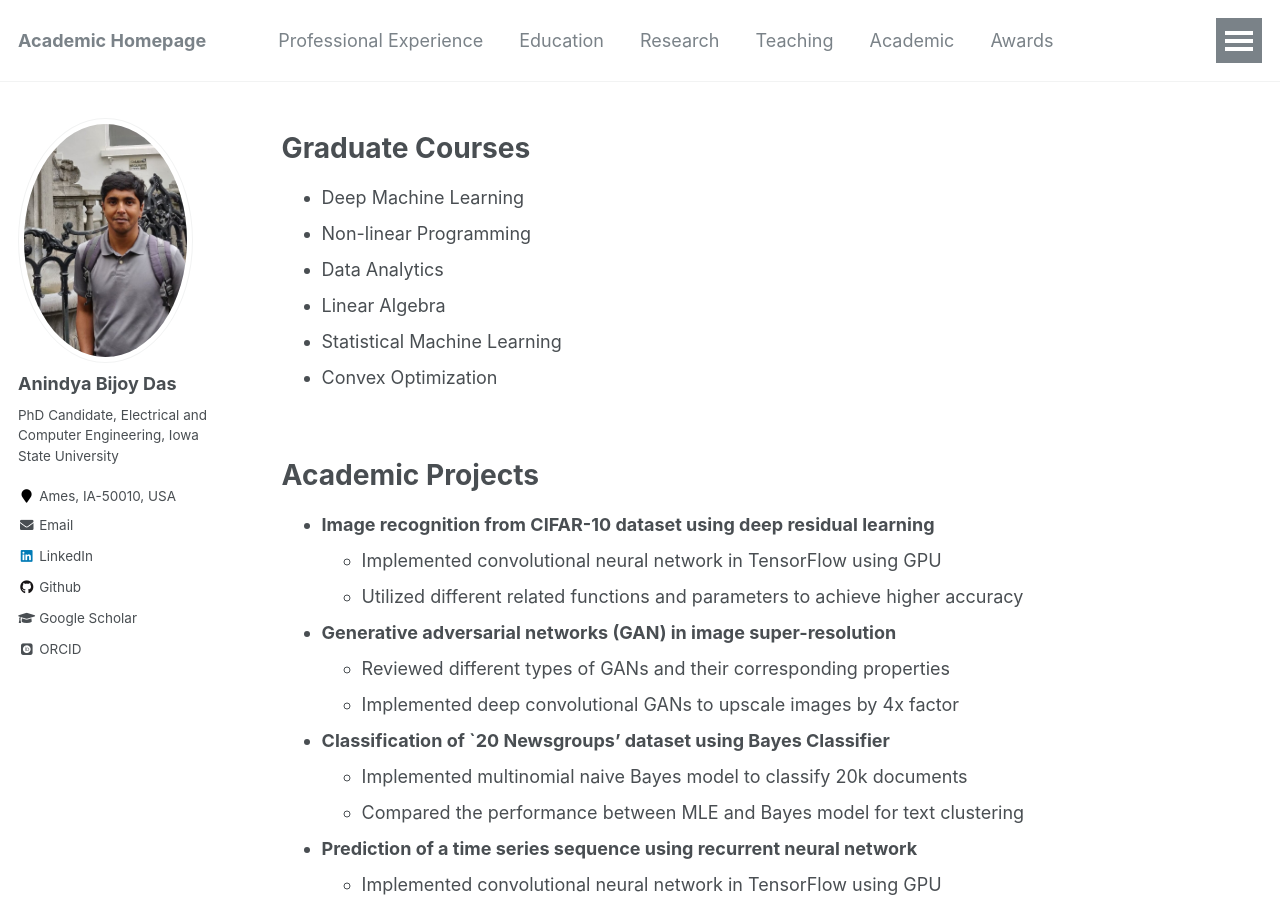
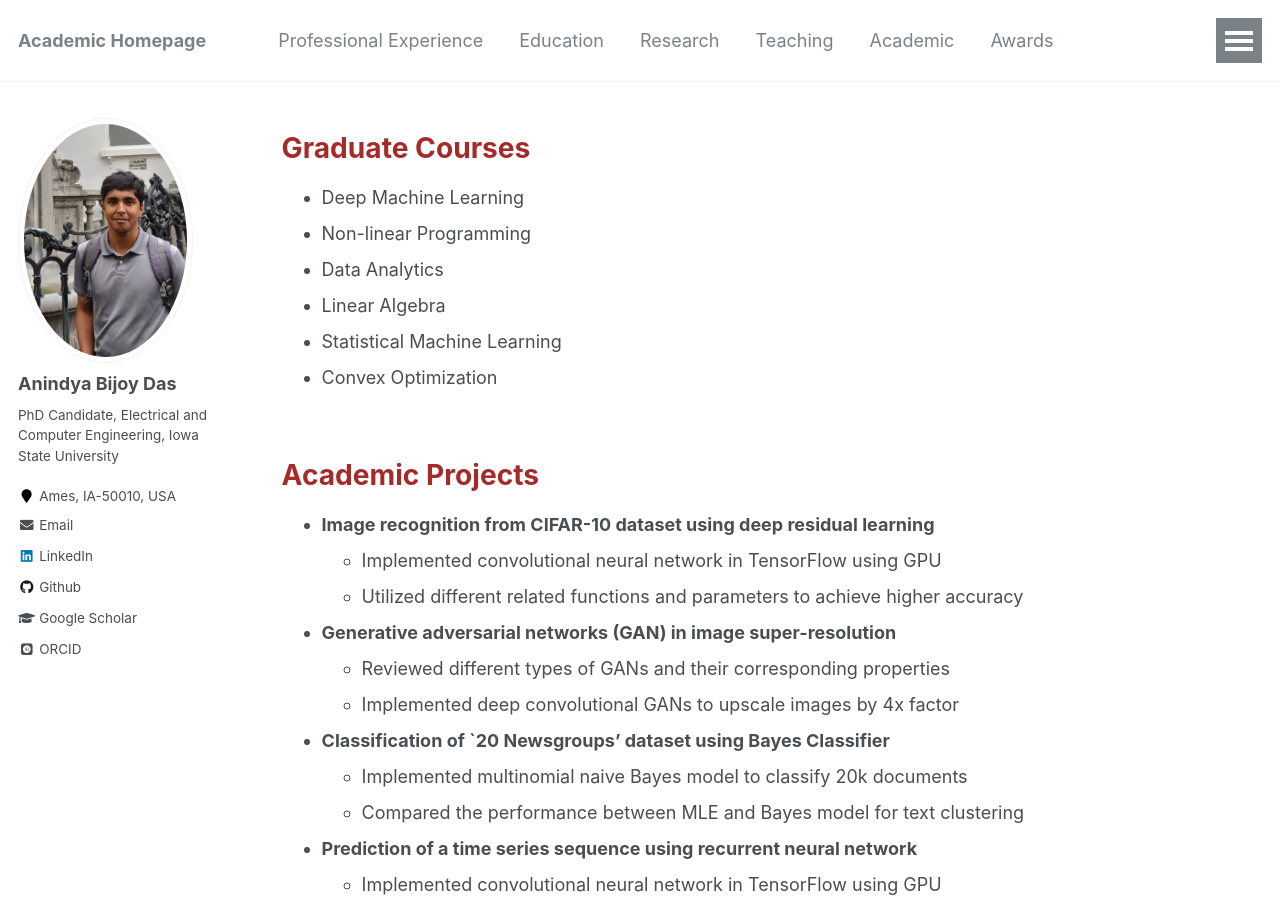
Before and after one commit to anindyabijoydas/portfolio, a Jekyll site: the page built from _pages/academic.md, in a window 1280 px wide and 900 px high. Built offline with Jekyll 4.4.1, drawn with Linux system fonts in a browser that asks for light colours; some web fonts are replaced.

Commit message:
Update academic.md

```diff
--- a/_pages/academic.md
+++ b/_pages/academic.md
@@ -7,7 +7,7 @@ redirect_from:
 
 {% include base_path %}
 
-Graduate Courses
+<span style="color:brown">**Graduate Courses**</span>
 ======
 * Deep Machine Learning
 * Non-linear Programming
@@ -19,7 +19,7 @@ Graduate Courses
 <br />
 
 
-Academic Projects
+<span style="color:brown">**Academic Projects**</span>
 ======
 * **Image recognition from CIFAR-10 dataset using deep residual learning**
   * Implemented convolutional neural network in TensorFlow using GPU
```
